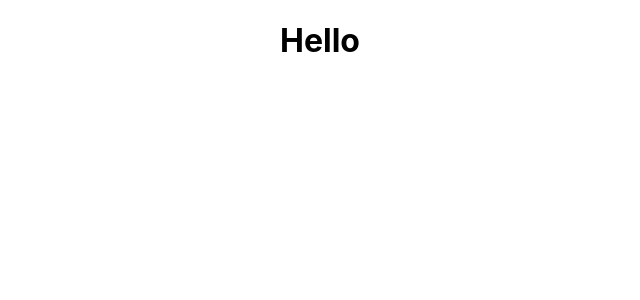
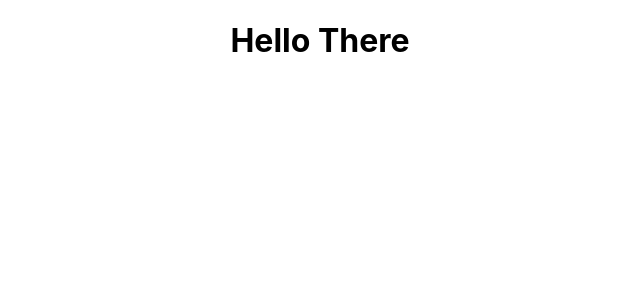
Before and after one commit to SchoolOfCode/final-project_front-end-full-stack-fam, a React (Create React App) app in the folder frontend-final-project/: page / in a window 1280 px wide. Shown: the top 300 px of the page, without its empty margins (320-960 px from the left). Built offline with nearby package versions, Linux system fonts and the light colour scheme.

Commit message:
testing netlify by adding more to h1

```diff
--- a/frontend-final-project/src/App.js
+++ b/frontend-final-project/src/App.js
@@ -5,7 +5,7 @@ const url = process.env.REACT_APP_BACKEND_URL ?? "http://localhost:3000";
 function App() {
   return (
     <div className="App">
-     <h1> Hello </h1>
+     <h1> Hello There </h1>
     </div>
   );
 }
```
